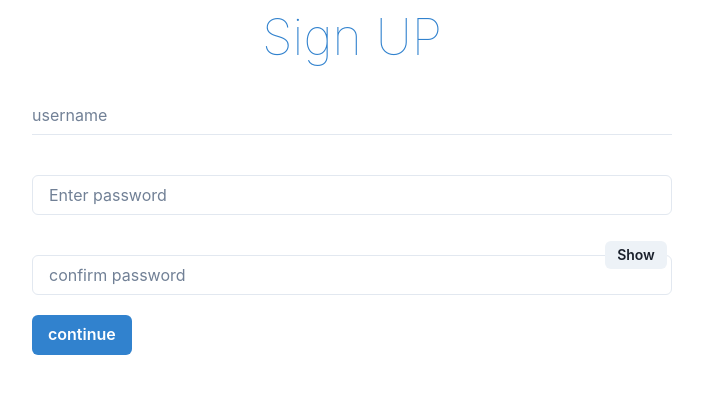
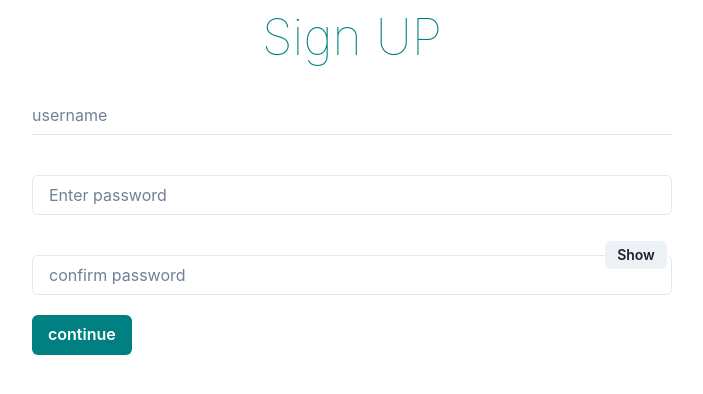
Before and after one commit to devtofunmi/linksApp, a React (Vite) app: page / in a window 1280 px wide. Shown: the top 394 px of the page, without its empty margins (288-991 px from the left). Built offline with nearby package versions, Linux system fonts and the light colour scheme.

Commit message:
change the text color to teal

```diff
--- a/src/pages/SignUp.jsx
+++ b/src/pages/SignUp.jsx
@@ -85,7 +85,7 @@ const SignUp = () => {
       >
         <Box>
           <Text
-            color="blue.500"
+            color="teal"
             fontSize={50}
             fontWeight={50}
             textAlign="center"
@@ -130,17 +130,13 @@ const SignUp = () => {
                 </Button>
               </InputRightElement>
             </InputGroup>
-            <Button
-              backgroundColor="blue.500"
-              color="white"
-              onClick={handleForm}
-            >
+            <Button backgroundColor="teal" color="white" onClick={handleForm}>
               {loading ? (
                 <Spinner
                   thickness="4px"
                   speed="0.65s"
                   emptyColor="gray.200"
-                  color="blue.500"
+                  color="teal"
                   size="md"
                 />
               ) : (
```
